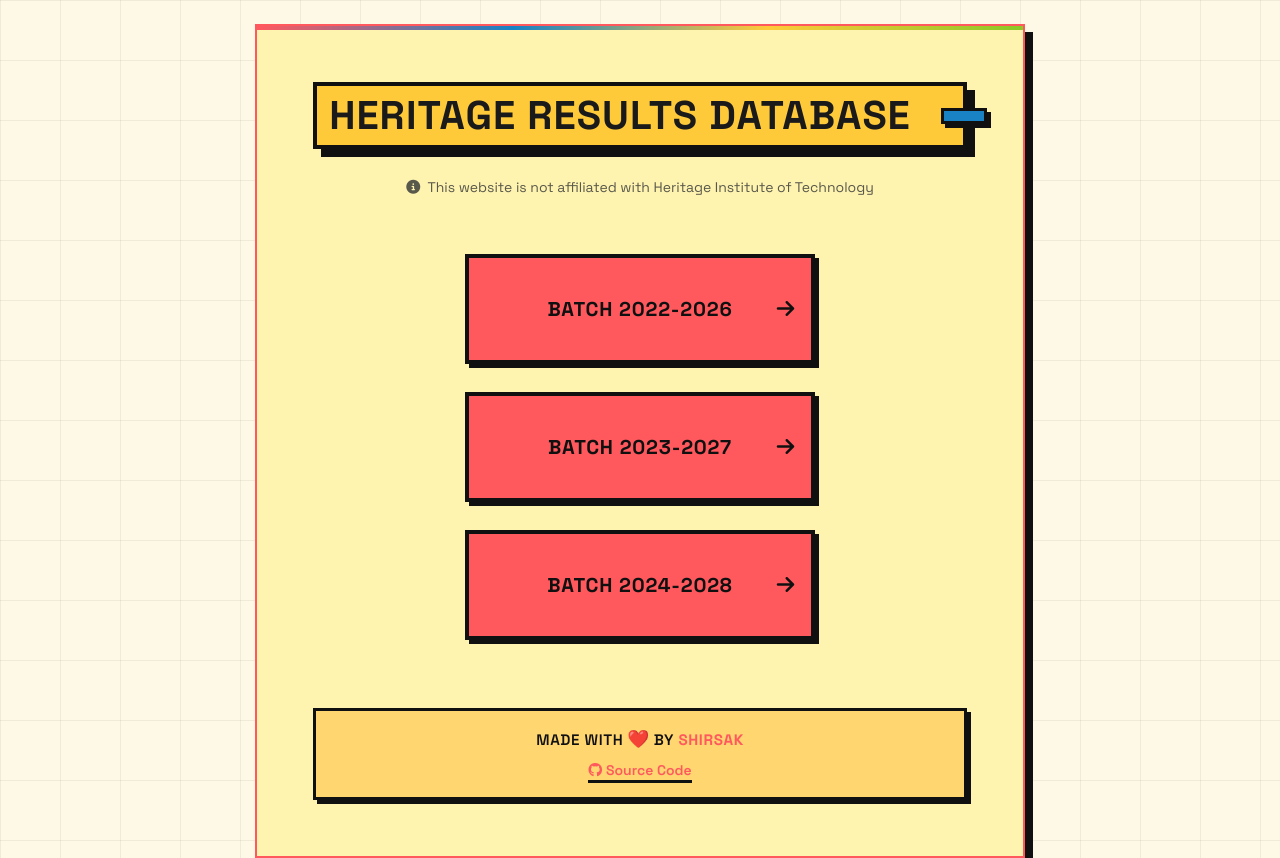
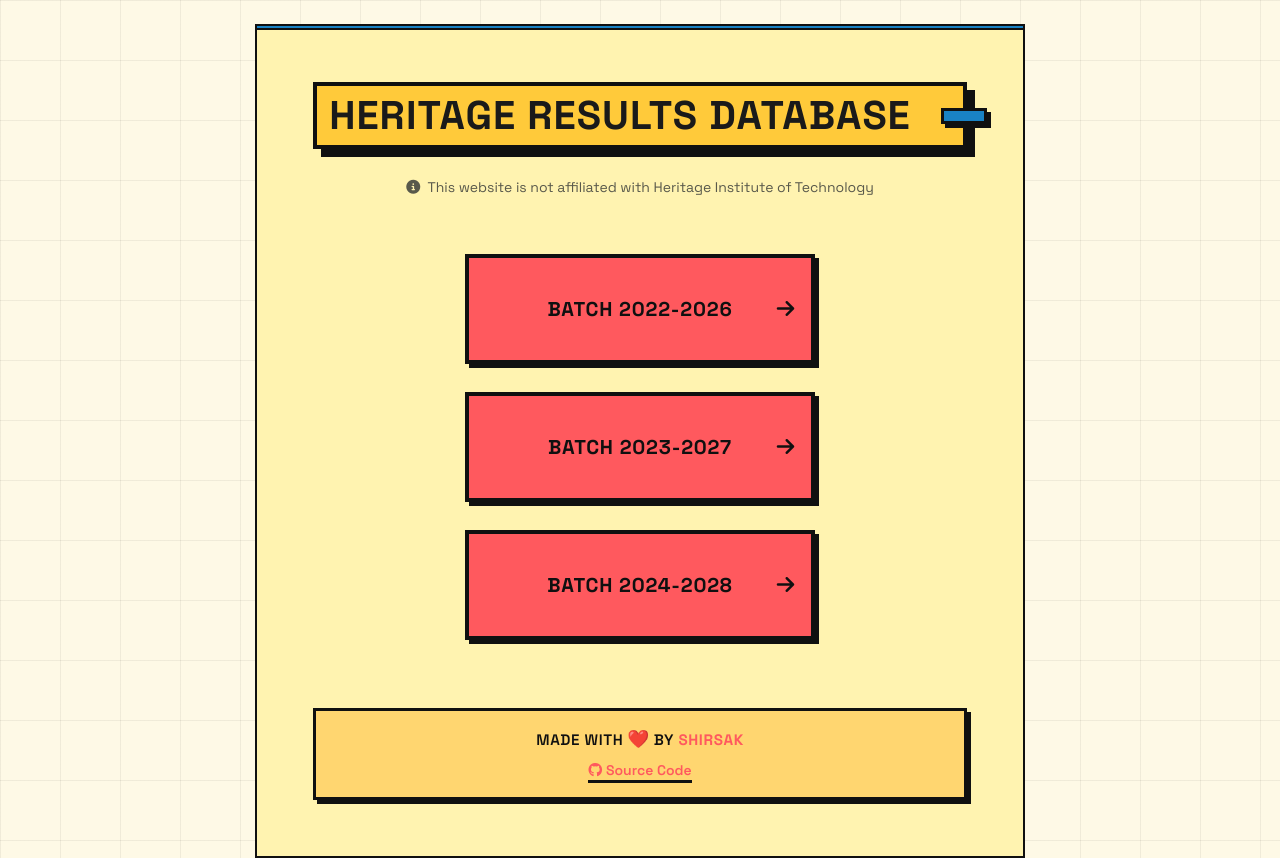
Before and after one commit to shirsakm/heritage-db, a Flask app: page /hdb in a window 1280 px wide. Run offline with Flask 3, Linux system fonts and the light colour scheme.

Commit message:
fix: small outline changes

```diff
--- a/static/css/base.css
+++ b/static/css/base.css
@@ -192,7 +192,6 @@ body {
         padding-bottom: 0.6rem;
         margin-bottom: 1.25rem;
         border-radius: 0;
-        box-shadow: var(--shadow-offset-sm);
     }
 
     /* Tighten card spacing while retaining bold outline */
--- a/static/css/table.css
+++ b/static/css/table.css
@@ -186,7 +186,6 @@
     padding: var(--spacing-md) 0;
     margin-bottom: var(--spacing-xl);
     border-bottom: 6px solid var(--nb-border-strong);
-    box-shadow: var(--shadow-offset-md);
 }
 
 .nav-title {
--- a/templates/batch_select.html
+++ b/templates/batch_select.html
@@ -14,9 +14,9 @@
     .batch-card {
         background: var(--nb-surface);
         border-radius: var(--border-radius-lg);
-        box-shadow: var(--shadow-md);
+        box-shadow: none;
         transition: all 0.4s ease;
-        border: 2px solid var(--nord7);
+        border: 2px solid var(--nb-border-strong);
         position: relative;
         overflow: visible;
         padding: var(--spacing-2xl);
@@ -29,7 +29,8 @@
         left: 0;
         right: 0;
         height: 4px;
-        background: linear-gradient(90deg, var(--nord7), var(--nord8), var(--nord9), var(--nord10));
+        background: var(--nb-secondary);
+        border-bottom: 2px solid var(--nb-border-strong);
         z-index: 1;
     }
 
```
